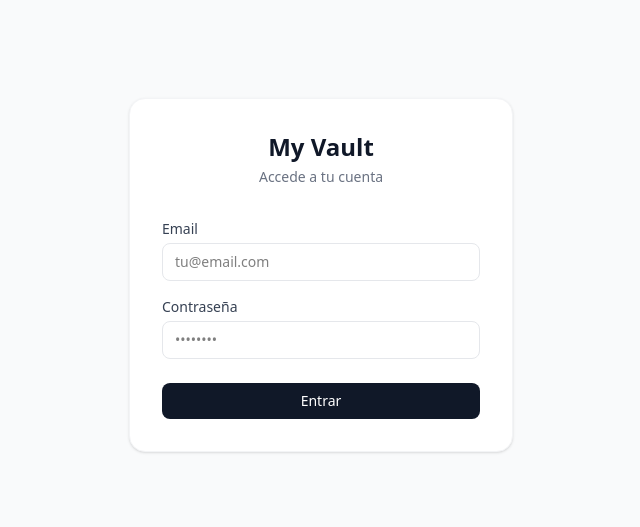
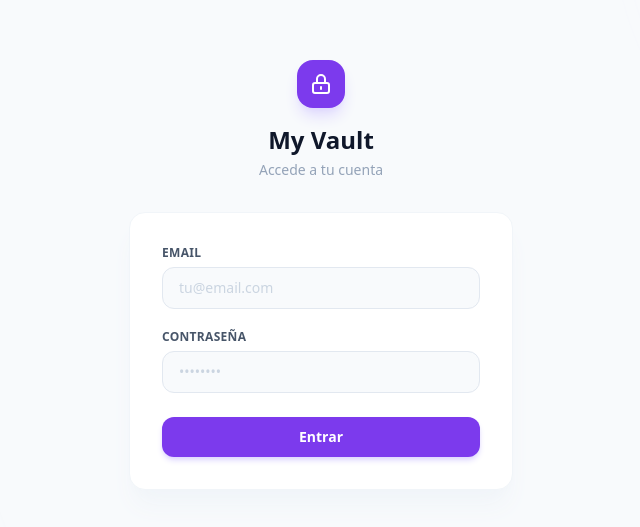
Before and after one commit to AlejandroG20/my-vault, a Next.js app: page /login in a window 1280 px wide. Shown: the part 125-652 px from the top of the page, without its empty margins (319-959 px from the left). Built offline with nearby package versions, Linux system fonts and the light colour scheme; no server answers.

Commit message:
style: aplicada paleta de colores de tailwind

```diff
--- a/app/(auth)/login/page.tsx
+++ b/app/(auth)/login/page.tsx
@@ -6,45 +6,89 @@ interface LoginPageProps {
 }
 
 export default async function LoginPage({ searchParams }: LoginPageProps) {
+  // Leemos los parámetros de la URL para detectar si hubo un error previo
   const params = await searchParams;
   const hasError = params.error === "invalid";
 
+  // Server Action: se ejecuta en el servidor al enviar el formulario
   async function handleLogin(formData: FormData) {
     "use server";
 
+    // Extraemos los campos del formulario
     const email = formData.get("email") as string;
     const password = formData.get("password") as string;
 
     try {
+      // Intentamos autenticar con las credenciales y redirigir al dashboard
       await signIn("credentials", {
         email,
         password,
         redirectTo: "/dashboard",
       });
     } catch (error) {
+      // Si falla, redirigimos con un query param para mostrar el error
       redirect("/login?error=invalid");
     }
   }
 
   return (
-    <main className="flex min-h-screen items-center justify-center bg-gray-50">
-      <div className="w-full max-w-sm bg-white rounded-2xl shadow-sm border border-gray-100 p-8">
-        <div className="mb-8 text-center">
-          <h1 className="text-2xl font-semibold text-gray-900">My Vault</h1>
-          <p className="text-sm text-gray-500 mt-1">Accede a tu cuenta</p>
+    <main className="flex min-h-screen items-center justify-center bg-primary-50">
+      {/* Fondo decorativo */}
+      <div className="absolute inset-0 overflow-hidden pointer-events-none">
+        <div className="absolute -top-40 -right-40 w-96 h-96 bg-accent-100 rounded-full opacity-40 blur-3xl" />
+        <div className="absolute -bottom-40 -left-40 w-96 h-96 bg-primary-200 rounded-full opacity-30 blur-3xl" />
       </div>
 
+      <div className="relative w-full max-w-sm">
+        {/* Header fuera del card */}
+        <div className="mb-8 text-center">
+          <div className="inline-flex items-center justify-center w-12 h-12 rounded-2xl bg-accent-600 mb-4 shadow-lg shadow-accent-200">
+            <svg
+              className="w-6 h-6 text-white"
+              fill="none"
+              viewBox="0 0 24 24"
+              stroke="currentColor"
+              strokeWidth={2}
+            >
+              <path
+                strokeLinecap="round"
+                strokeLinejoin="round"
+                d="M12 15v2m-6 4h12a2 2 0 002-2v-6a2 2 0 00-2-2H6a2 2 0 00-2 2v6a2 2 0 002 2zm10-10V7a4 4 0 00-8 0v4h8z"
+              />
+            </svg>
+          </div>
+          <h1 className="text-2xl font-semibold text-primary-900">My Vault</h1>
+          <p className="text-sm text-primary-400 mt-1">Accede a tu cuenta</p>
+        </div>
+
+        {/* Card */}
+        <div className="bg-white rounded-2xl shadow-xl shadow-primary-100 border border-primary-100 p-8">
           {hasError && (
-          <div className="mb-4 rounded-lg bg-red-50 border border-red-100 px-4 py-3 text-sm text-red-600">
+            <div className="mb-6 flex items-start gap-3 rounded-xl bg-danger-50 border border-danger-100 px-4 py-3">
+              <svg
+                className="w-4 h-4 text-danger-500 mt-0.5 shrink-0"
+                fill="none"
+                viewBox="0 0 24 24"
+                stroke="currentColor"
+                strokeWidth={2}
+              >
+                <path
+                  strokeLinecap="round"
+                  strokeLinejoin="round"
+                  d="M12 9v2m0 4h.01M10.29 3.86L1.82 18a2 2 0 001.71 3h16.94a2 2 0 001.71-3L13.71 3.86a2 2 0 00-3.42 0z"
+                />
+              </svg>
+              <p className="text-sm text-danger-600">
                 Email o contraseña incorrectos
+              </p>
             </div>
           )}
 
-        <form action={handleLogin} className="flex flex-col gap-4">
-          <div className="flex flex-col gap-1">
+          <form action={handleLogin} className="flex flex-col gap-5">
+            <div className="flex flex-col gap-1.5">
               <label
                 htmlFor="email"
-              className="text-sm font-medium text-gray-700"
+                className="text-xs font-semibold text-primary-600 uppercase tracking-wide"
               >
                 Email
               </label>
@@ -54,14 +98,14 @@ export default async function LoginPage({ searchParams }: LoginPageProps) {
                 type="email"
                 required
                 placeholder="tu@email.com"
-              className="w-full rounded-lg border border-gray-200 px-3 py-2 text-sm outline-none focus:border-gray-400 transition-colors"
+                className="w-full rounded-xl border border-primary-200 bg-primary-50 px-4 py-2.5 text-sm text-primary-900 placeholder:text-primary-300 outline-none focus:border-accent-400 focus:bg-white focus:ring-3 focus:ring-accent-100 transition-all"
               />
             </div>
 
-          <div className="flex flex-col gap-1">
+            <div className="flex flex-col gap-1.5">
               <label
                 htmlFor="password"
-              className="text-sm font-medium text-gray-700"
+                className="text-xs font-semibold text-primary-600 uppercase tracking-wide"
               >
                 Contraseña
               </label>
@@ -71,18 +115,19 @@ export default async function LoginPage({ searchParams }: LoginPageProps) {
                 type="password"
                 required
                 placeholder="••••••••"
-              className="w-full rounded-lg border border-gray-200 px-3 py-2 text-sm outline-none focus:border-gray-400 transition-colors"
+                className="w-full rounded-xl border border-primary-200 bg-primary-50 px-4 py-2.5 text-sm text-primary-900 placeholder:text-primary-300 outline-none focus:border-accent-400 focus:bg-white focus:ring-3 focus:ring-accent-100 transition-all"
               />
             </div>
 
             <button
               type="submit"
-            className="w-full rounded-lg bg-gray-900 text-white py-2 text-sm font-medium hover:bg-gray-700 transition-colors mt-2"
+              className="w-full cursor-pointer rounded-xl bg-accent-600 text-white py-2.5 text-sm font-semibold hover:bg-accent-700 active:scale-[0.98] transition-all mt-1 shadow-md shadow-accent-200"
             >
               Entrar
             </button>
           </form>
         </div>
+      </div>
     </main>
   );
 }
```
Lines whose indentation alone changed are shown as unchanged.
